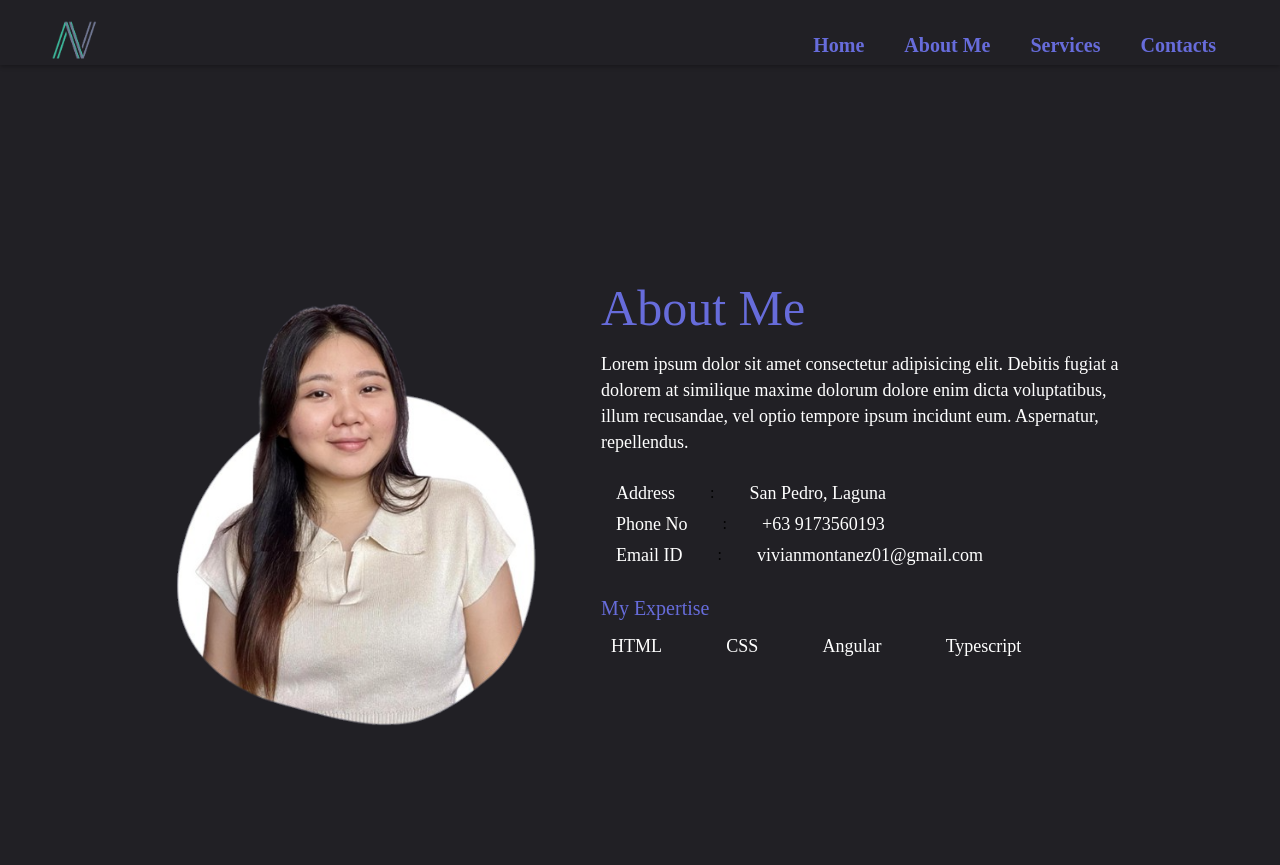
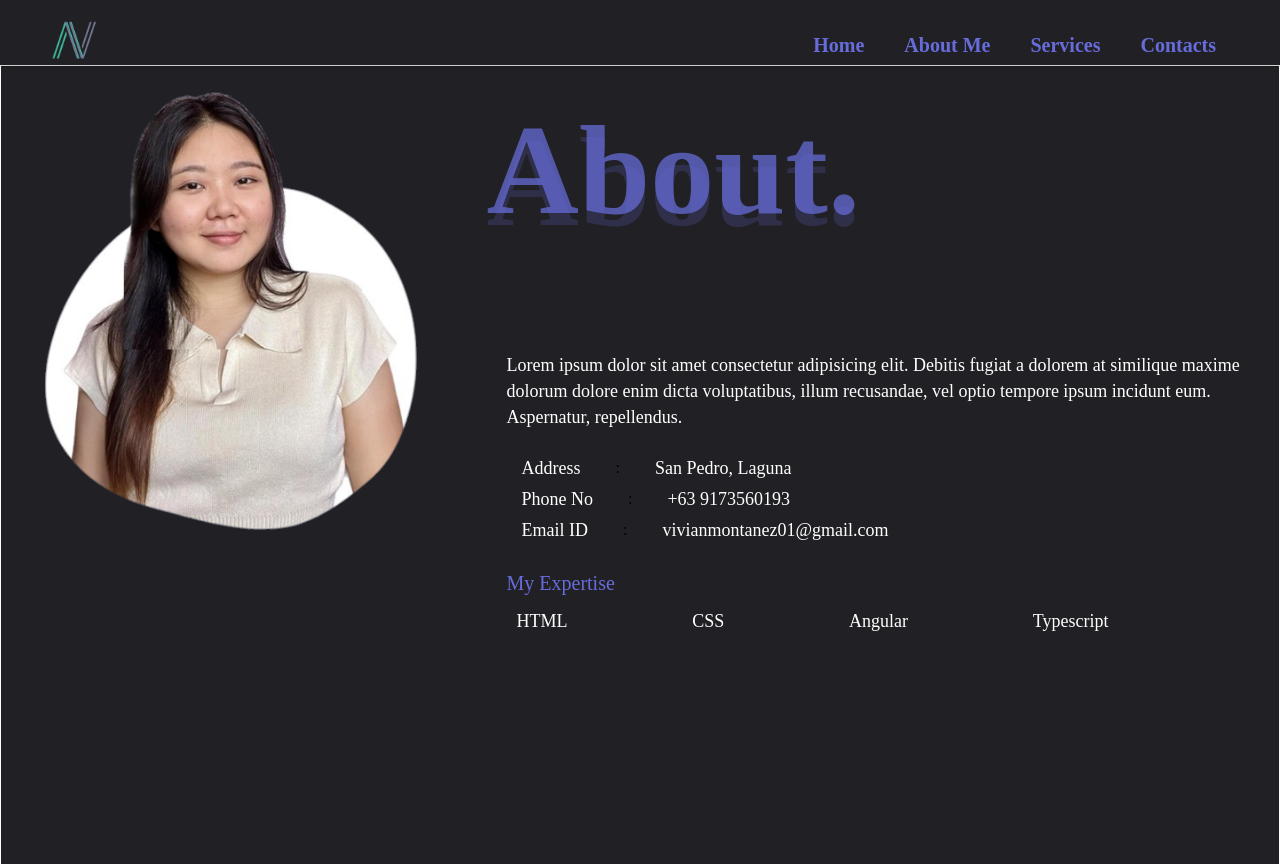
Before and after one commit to vivianm-montanez/portfoliomontanez, an Angular app: page /about in a window 1280 px wide. Built offline with nearby package versions, Linux system fonts and the light colour scheme.

Commit message:
build(root): :rocket: updates

```diff
--- a/src/app/about/about.component.html
+++ b/src/app/about/about.component.html
@@ -1,17 +1,15 @@
 <div class="body">
-
-
-
-  <section id="about-section">
-      <!-- about left  -->
-      <div class="about-left">
+  <div class="about">
       <img src="assets\portrait.png" alt="About Img"/>
   </div>
 
+  <div class="about-title">
+        <h1 class="double">About.</h1>
+        <h1 class="title">About.</h1>
+  </div>
 
-      <!-- about right  -->
+  <div class="about">
     <div class="about-right">
-          <h1>About Me</h1>
     <p>Lorem ipsum dolor sit amet consectetur adipisicing elit.
       Debitis fugiat a dolorem at similique maxime dolorum dolore
       enim dicta voluptatibus, illum recusandae, vel optio tempore
@@ -75,5 +73,5 @@
       </ul>
   </div>
 </div>
-  </section>
+
 </div>
--- a/src/app/about/about.component.scss
+++ b/src/app/about/about.component.scss
@@ -1,33 +1,73 @@
-*{
-  padding: 0;
-  margin: 0;
-  box-sizing: border-box;
-  font-family: poppins;
+.body {
+  height: 100vh;
+  display: grid;
+  font-family: "Lora", serif;
+  background-color: #212025;
+  grid-template-areas: "about-left about-right";
+  grid-template-columns: 1.5fr 2.5fr;
+  grid-template-rows: 1fr 2fr;
+  border: white 1px solid;
+  column-gap: 10px;
+
+  .about {
+    padding: 20px;
+  }
+
+  .about:nth-of-type(1) {
+    grid-row: 1/3;
+  }
 }
 
+.about-title{
+  display:absolute;
+
+}
+
+.title{
+  font-size: 9rem;
+  margin-top:20px ;
+  opacity:0.2;
+  color:#676CDB;
+  z-index:0;
+  font-weight:bolder;
+  font-size: 8rem;
+}
+
+.double{
+  position: absolute;
+  font-size: 8rem;
+  margin-top: 0.5rem;
+  color:#676ddbb8;
+  z-index: 1;
+  font-weight: bold;
+}
 
 #about-section {
-  width: 100%;
-  height: auto;
   display: flex;
   justify-content: space-between;
   align-items: center;
   padding: 80px 12%;
-  background-color:#212025;
-  height: 100vh;
 }
 
-h3{
-color:#676CDB
+h3 {
+  color: #676cdb;
 }
 
-.about-left img{
+.about-left {
+  grid-area: about-left;
+}
+
+.about-left img {
   width: 420px;
   height: auto;
   transform: translateY(50px);
+  margin-top: 10rem;
+  margin-left: 5rem;
 }
+
 .about-right {
-  width: 54%;
+  grid-area: about-right;
+  width: 100%;
 }
 
 .about-right ul li {
@@ -36,7 +76,7 @@ color:#676CDB
 }
 
 .about-right h1 {
-  color: #676CDB;
+  color: #676cdb;
   font-size: 50px;
   margin-bottom: 5px;
 }
@@ -81,3 +121,36 @@ color:#676CDB
   margin-right: 10px;
   color: #e74d06;
 }
+
+
+@media (max-width: 480px) {
+  .body {
+    padding: 1.5rem;
+    grid-template-columns: 1fr;
+    height:max-content;
+    width:fit-content;
+
+    .about:nth-child(1){
+      grid-row:2;
+    }
+
+    .about:nth-child(2){
+      grid-row:1;
+    }
+
+    .about:nth-child(3){
+      grid-row:3;
+    }
+
+    .about{
+      margin: 0rem;
+      align-self: center;
+    }
+
+    .about-right p{
+      margin-top: 20px;
+      display:flex;
+      text-align: justify;
+    }
+  }
+}
--- a/src/app/contacts/contacts.component.html
+++ b/src/app/contacts/contacts.component.html
@@ -1,6 +1,5 @@
 <div class="body">
   <div class="container">
-    <span class="big-circle"></span>
     <img src="img/shape.png" class="square" alt="" />
     <div class="form">
       <div class="contact-info">
--- a/src/app/contacts/contacts.component.scss
+++ b/src/app/contacts/contacts.component.scss
@@ -1,3 +1,7 @@
+@media only screen and (max-width: 600px){
+
+}
+
 * {
   margin: 0;
   padding: 0;
@@ -22,7 +26,7 @@ textarea {
   display: flex;
   align-items: center;
   justify-content: center;
-  padding-left: 300px;
+  padding-left:150px;
 }
 
 .form {
@@ -245,12 +249,6 @@ textarea.input {
     height: 350px;
   }
 
-  .big-circle {
-    bottom: 75%;
-    transform: scale(0.9) translate(-40%, 30%);
-    right: 50%;
-  }
-
   .text {
     margin: 1rem 0 1.5rem 0;
   }
--- a/src/app/home/home.component.html
+++ b/src/app/home/home.component.html
@@ -1,30 +1,32 @@
 <div class="body">
-
-  <main>
-  <div class="text">
-
+<div class="home-item">
   <p class="welcome">
     Welcome! I am
   </p>
+</div>
+
+<div class="home-item">
+  <div class="portrait">
+    <img src="assets\portrait.png">
+  </div>
+</div>
+
+<div class="home-item">
   <p class="name">
     Vivian M. Montañez
   </p>
+</div>
+<div class="home-item">
   <p class="message">
-      web developer with a passion for creating stunning and
+  <span> web developer </span> with a passion for creating stunning and
   functional websites.
-    </p>
 
   <button>
-        Contact Me
+    Download CV
   </button>
 
+  </p>
   </div>
 
 
-  </main>
-  <aside>
-    <div class="portrait">
-      <img src="assets\portrait.png">
 </div>
-  </aside>
-  </div>
--- a/src/app/home/home.component.scss
+++ b/src/app/home/home.component.scss
@@ -2,38 +2,25 @@
   box-sizing: border-box;
   padding: 0;
   margin:0;
-
 }
 
 .body{
   height: 100vh;
+  width:fit-content;
   display: grid;
   font-family: 'Lora', serif;
-  grid-template-areas:
-  'main sidebar';
-  grid-template-columns: 4fr 2.5fr;
-  background:linear
-}
-
- main, aside{
-  background-color:#212025;
-  color: #191400;
-}
-
-  .text{
-   padding-top: 15rem;
-  }
-
-  .main{
-    grid-area: content;
+  grid-template-columns: 2fr 1.5fr;
+  grid-template-rows: 1fr 0.25fr 3fr;
 }
 
 .welcome{
   font-weight:600;
   font-size: 1.5rem;
   line-height: 1.3;
+  margin-left: 2rem;
+  color:#ffffff;
   margin-left: 7rem;
-    color:#ffffff;
+  margin-top: 5rem;
 }
 
 .name{
@@ -42,6 +29,7 @@
   font-size: 4rem;
   margin-left: 7rem;
   color:#676CDB;
+  padding:0px;
   }
 
   .message{
@@ -53,15 +41,10 @@
     color:#ffffff;
   }
 
-  .aside{
-    grid-area:sidebar;
-  }
-
   .portrait{
     width: 300px;
     margin-top: 150px;
     margin-bottom: 100px;
-
   }
 
   button {
@@ -120,3 +103,62 @@
   button:active {
     background: linear-gradient(32deg,#676CDB,#4954BF,#263CA3,#002788);
   }
+
+
+.home-item{
+  background-color: #212025;
+  font-size: medium;
+}
+.home-item:nth-of-type(1){
+  grid-row: 1 / 1;
+}
+.home-item:nth-of-type(3){
+  grid-column: 1 / 1;
+}
+.home-item:nth-of-type(2){
+  grid-row: 1 / 4;
+}
+.home-item:nth-of-type(4){
+  grid-column: 1 / 1;
+}
+
+
+@media (max-width: 700px) {
+  .body {
+    grid-template-columns: 1fr;
+    width:393px;
+
+
+    .home-item:nth-child(1){
+      grid-row:1;
+    }
+
+    .home-item:nth-child(3){
+      grid-row:2;
+    }
+
+    .home-item:nth-child(2){
+      grid-row:3;
+    }
+
+    .home-item:nth-child(4){
+      grid-row:4;
+    }
+
+    .name{
+      padding: 0px;
+      font-size: 40px;
+      justify-content: center;
+      margin-left:30px;
+    }
+
+    .portrait img{
+      display:flex;
+      justify-content: center;
+      align-items: center;
+      padding:0px;
+      margin:0px;
+    }
+  }
+
+}
--- a/src/app/services/services.component.html
+++ b/src/app/services/services.component.html
@@ -2,7 +2,7 @@
 
     <div class="headercontainer">
       <h1 class="double absolute top-28 text-7xl font-bold">Services.</h1>
-      <h1 class="title text-9xl font-bold">Services 'totign!!'.</h1>
+      <h1 class="title text-9xl font-bold">Services.</h1>
     </div>
 
     <main>
```
Also changed, not shown: src/app/services/services.component.scss (line endings or trailing spaces), 3 other files (tests, documents, lock files or other folders). Lines whose indentation alone changed are shown as unchanged.
